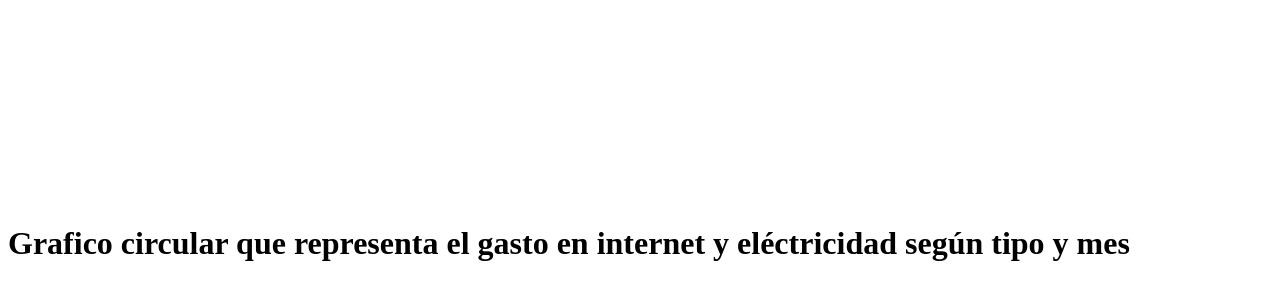
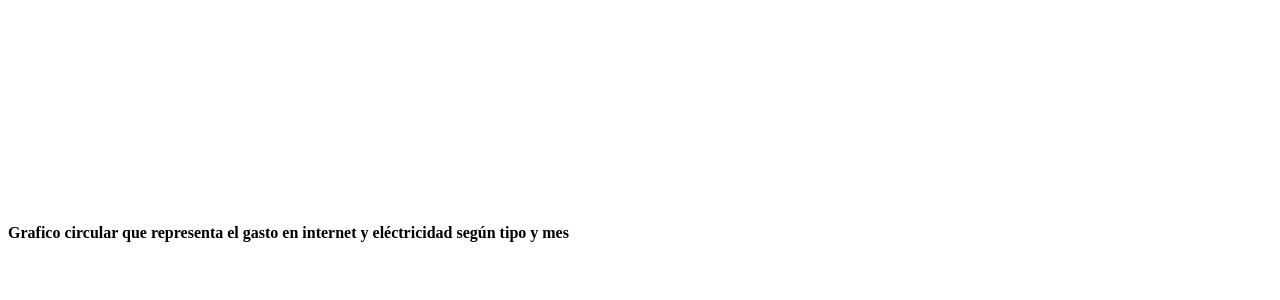
Before and after one commit to Oscarmarasca/infovis, a plain HTML site: page tp_1_final.html in a window 1280 px wide. Shown: the part 1126-1426 px from the top of the page. Drawn offline with Linux system fonts and the light colour scheme; a script that the page names is missing.

Commit message:
Update tp_1_final.html

```diff
--- a/tp_1_final.html
+++ b/tp_1_final.html
@@ -18,7 +18,7 @@
           width="800" height="600" style="border:none;"></iframe>
 
   <!-- GRAFICO 3 - RawGraphs -->
-  <h1>Grafico circular que representa el gasto en internet y eléctricidad según tipo y mes</h1>
+  <h4>Grafico circular que representa el gasto en internet y eléctricidad según tipo y mes</h4>
   <iframe src="https://oscarmarasca.github.io/infovis/tp_1_rowgraphs.html"
           width="800" height="600" style="border:none;"></iframe>
 
```
